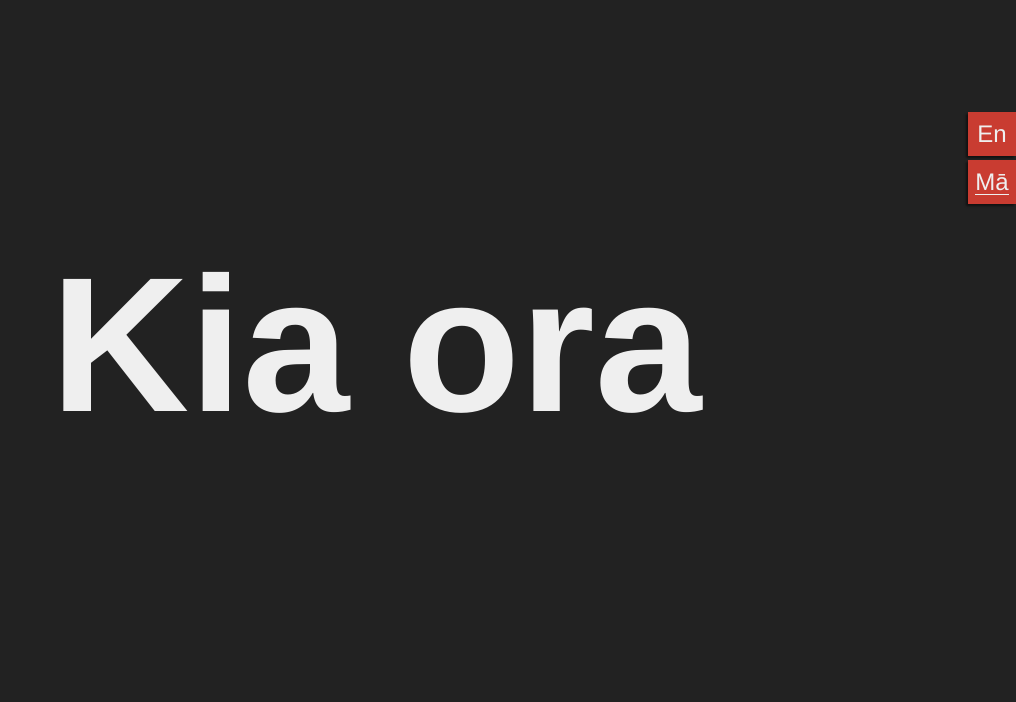
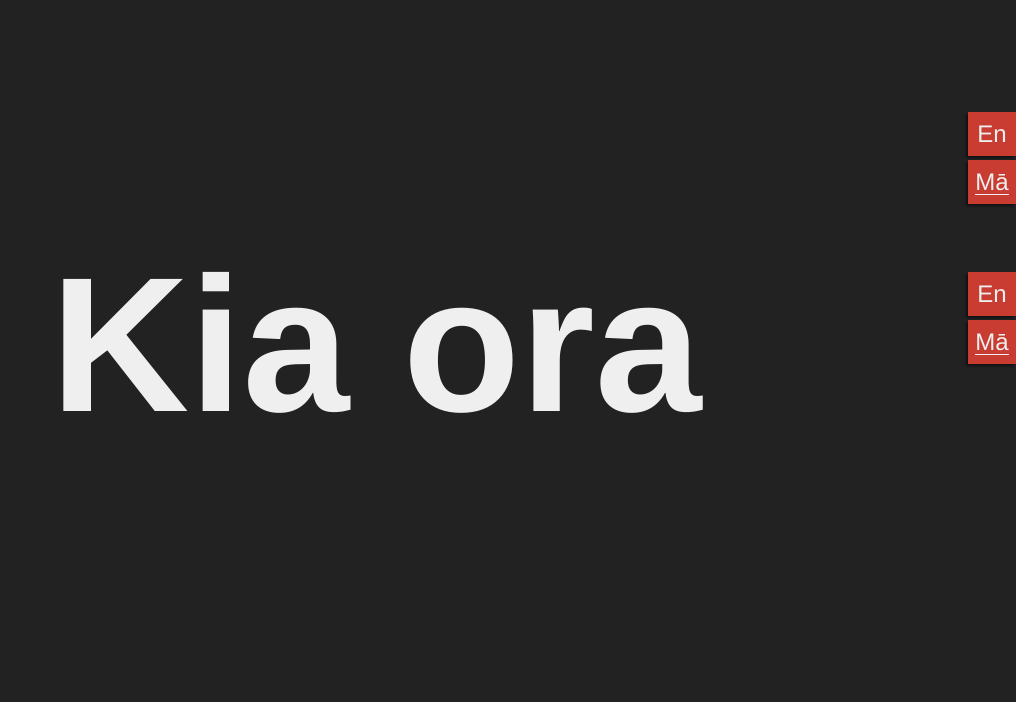
Before and after one commit to education-nz/takahuri, a website: page src/demo/index.html in a window 1280 px wide. Shown: the top 702 px of the page, without its empty margins (264-1280 px from the left). Drawn offline with nearby package versions, Linux system fonts and the light colour scheme; files that its build step writes are made by us from their sources; a web font is replaced by a local one.

Commit message:
feat (multiple-toggles) added support for use of multiple toggles.

```diff
--- a/src/demo/index.html
+++ b/src/demo/index.html
@@ -41,6 +41,23 @@
                     </div>
                 </div>
             </div>
+            <div class="lang-toggle lang-toggle--secondary"
+                 role="switch"
+                 data-toggles="aria-checked"
+                 aria-label="View this site in Te Reo Maori"
+                 aria-checked="false"
+                 data-aria-checked-en="false"
+                 data-aria-checked-mi="true"
+            >
+                <div class="lang-toggle__wrap">
+                    <div class="lang-toggle__label--en">
+                        <span>En</span>
+                    </div>
+                    <div class="lang-toggle__label--mi">
+                        <span>Mā</span>
+                    </div>
+                </div>
+            </div>
         </div>
     </main>
     <footer class="demo__footer container">
--- a/src/demo/main.scss
+++ b/src/demo/main.scss
@@ -131,6 +131,10 @@ h1 {
     cursor: pointer;
   }
 
+  &--secondary {
+    top: 16.5rem;
+  }
+
   .lang-toggle__label--en,
   .lang-toggle__label--mi {
     background: $color-primary;
```
Also changed, not shown: src/takahuri.js (+11 -11 lines), README.md, dist/demo/index.html, dist/demo/main.css, dist/demo/main.js, dist/index.js.
